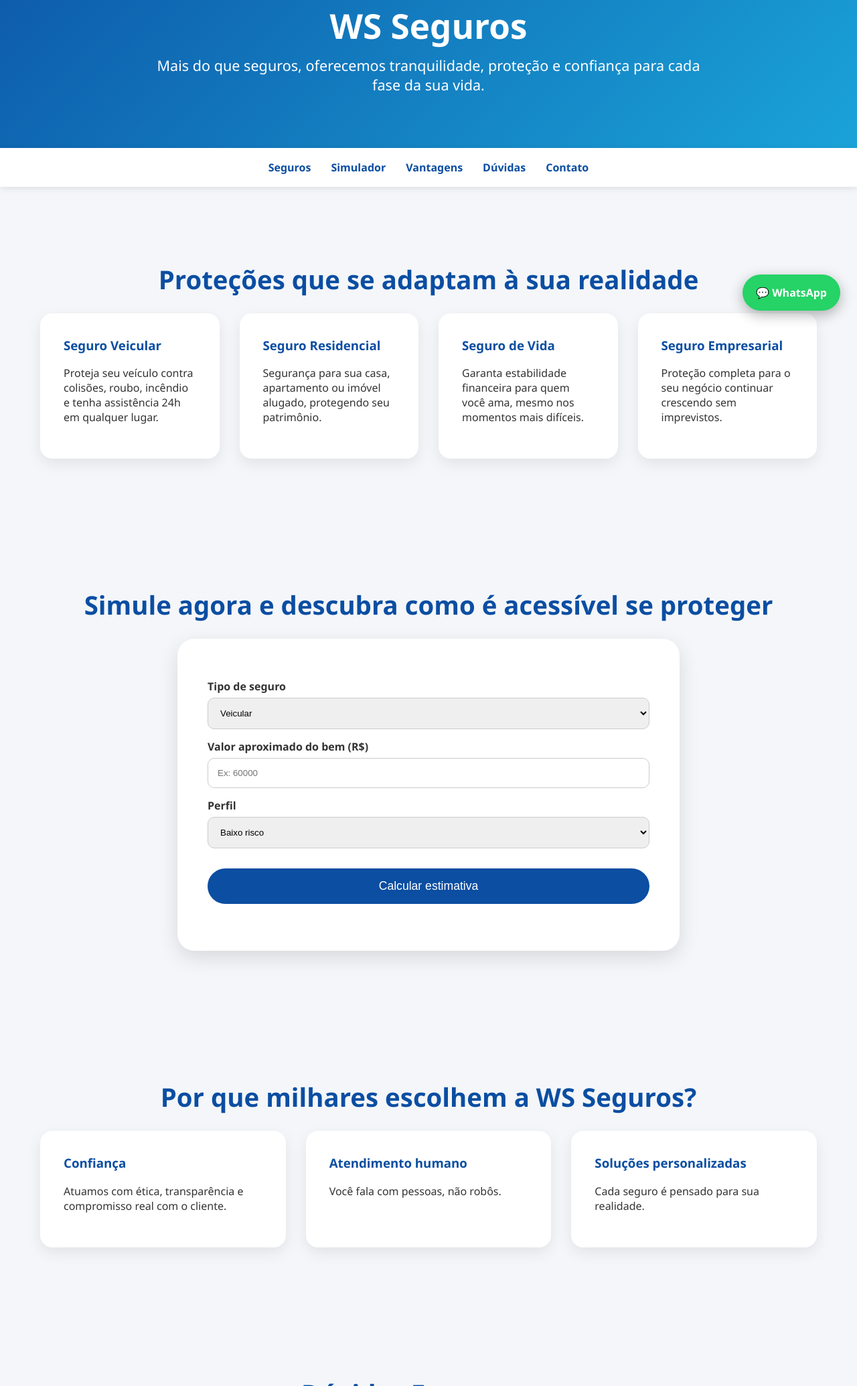
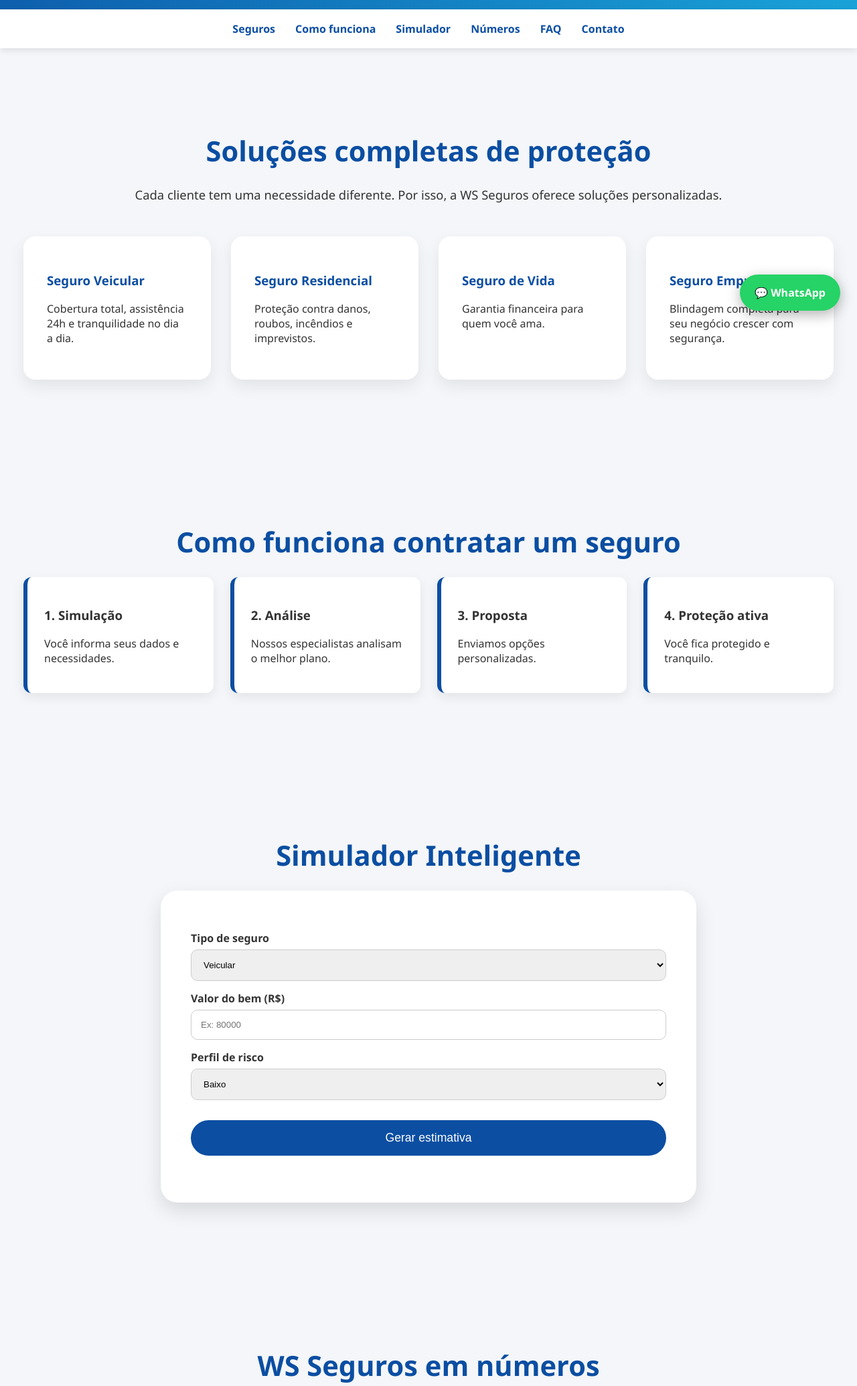
Before and after one commit to ArthurCarminatti05/ws-seguros, a plain HTML site: page index.html in a window 1280 px wide. Shown: the part 311-2381 px from the top of the page at 67% size. Drawn offline with Linux system fonts and the light colour scheme.

Commit message:
Update index.html

```diff
--- a/index.html
+++ b/index.html
@@ -1,213 +1,146 @@
 <!DOCTYPE html>
 <html lang="pt-BR">
 <head>
-  <meta charset="UTF-8" />
-  <meta name="viewport" content="width=device-width, initial-scale=1.0" />
-  <title>WS Seguros | Proteção Completa para Você</title>
-  <meta name="description" content="WS Seguros oferece seguros veicular, residencial, vida e empresarial. Simule online, fale no WhatsApp e proteja o que importa." />
+<meta charset="UTF-8">
+<meta name="viewport" content="width=device-width, initial-scale=1.0">
+<title>WS Seguros | Plataforma Inteligente de Proteção</title>
+<meta name="description" content="Plataforma digital da WS Seguros. Simule, compare, solicite propostas e fale com especialistas em seguros.">
 
 <style>
 :root{
   --azul:#0b4ea2;
-      --azul-claro:#1aa3d8;
+  --azul2:#1aa3d8;
+  --escuro:#0a3d80;
   --cinza:#f4f6f9;
-      --escuro:#0a3d80;
 }
 
-    *{box-sizing:border-box;scroll-behavior:smooth;}
-
-    body{
-      margin:0;
-      font-family:'Segoe UI', Arial, sans-serif;
-      background:var(--cinza);
-      color:#333;
-    }
+*{box-sizing:border-box;scroll-behavior:smooth}
+body{margin:0;font-family:'Segoe UI',Arial,sans-serif;background:var(--cinza);color:#333}
 
 header{
-      background:linear-gradient(135deg,var(--azul),var(--azul-claro));
-      color:#fff;
-      padding:80px 20px;
-      text-align:center;
-      animation:fadeDown 1s ease;
+  background:linear-gradient(135deg,var(--azul),var(--azul2));
+  color:#fff;padding:90px 20px;text-align:center
 }
+header h1{font-size:3.4rem;margin:0}
+header p{font-size:1.4rem;max-width:900px;margin:20px auto}
 
-    @keyframes fadeDown{from{opacity:0;transform:translateY(-30px);}to{opacity:1;transform:translateY(0);}}
+nav{background:#fff;position:sticky;top:0;z-index:1000;box-shadow:0 3px 10px rgba(0,0,0,.1)}
+nav ul{display:flex;justify-content:center;gap:30px;list-style:none;padding:18px;margin:0;flex-wrap:wrap}
+nav a{text-decoration:none;color:var(--azul);font-weight:600}
 
-    header img{max-width:190px;margin-bottom:25px;}
-    header h1{font-size:3.2rem;margin:10px 0;}
-    header p{font-size:1.35rem;max-width:850px;margin:auto;}
+section{max-width:1250px;margin:auto;padding:90px 20px}
+section h2{text-align:center;font-size:2.6rem;color:var(--azul);margin-bottom:25px}
+section p.intro{text-align:center;max-width:900px;margin:0 auto 50px;font-size:1.15rem}
 
-    nav{
-      background:#fff;
-      box-shadow:0 2px 10px rgba(0,0,0,.1);
-      position:sticky;
-      top:0;
-      z-index:1000;
-    }
+.cards{display:grid;grid-template-columns:repeat(auto-fit,minmax(260px,1fr));gap:30px}
+.card{background:#fff;border-radius:18px;padding:35px;box-shadow:0 10px 25px rgba(0,0,0,.08);transition:.4s}
+.card:hover{transform:translateY(-10px)}
+.card h3{color:var(--azul)}
 
-    nav ul{
-      list-style:none;
-      display:flex;
-      justify-content:center;
-      gap:30px;
-      padding:18px;
-      margin:0;
-      flex-wrap:wrap;
-    }
+.timeline{display:grid;grid-template-columns:repeat(auto-fit,minmax(250px,1fr));gap:25px}
+.timeline div{background:#fff;border-left:6px solid var(--azul);padding:25px;border-radius:12px;box-shadow:0 6px 18px rgba(0,0,0,.08)}
 
-    nav a{color:var(--azul);text-decoration:none;font-weight:600;}
+.simulador{background:#fff;border-radius:25px;padding:45px;box-shadow:0 12px 30px rgba(0,0,0,.12);max-width:800px;margin:auto}
+label{display:block;margin-top:15px;font-weight:600}
+input,select{width:100%;padding:14px;margin-top:6px;border-radius:10px;border:1px solid #ccc}
+button{margin-top:30px;width:100%;padding:16px;border:none;border-radius:40px;background:var(--azul);color:#fff;font-size:1.1rem;cursor:pointer}
+button:hover{background:var(--escuro)}
+.resultado{text-align:center;font-size:1.3rem;font-weight:bold;color:var(--azul);margin-top:25px}
 
-    section{max-width:1200px;margin:auto;padding:80px 20px;}
+.dashboard{display:grid;grid-template-columns:repeat(auto-fit,minmax(240px,1fr));gap:25px}
+.stat{background:#fff;border-radius:18px;padding:30px;text-align:center;box-shadow:0 8px 22px rgba(0,0,0,.08)}
+.stat span{font-size:2.6rem;color:var(--azul);font-weight:bold}
 
-    h2{color:var(--azul);font-size:2.4rem;margin-bottom:25px;text-align:center;}
+.faq details{background:#fff;padding:22px;border-radius:14px;margin-bottom:15px;box-shadow:0 4px 14px rgba(0,0,0,.08)}
 
-    .cards{
-      display:grid;
-      grid-template-columns:repeat(auto-fit,minmax(260px,1fr));
-      gap:30px;
-    }
+.cta{background:linear-gradient(135deg,var(--azul),var(--azul2));color:#fff;text-align:center;padding:100px 20px}
+.cta a{background:#fff;color:var(--azul);padding:20px 50px;border-radius:50px;text-decoration:none;font-weight:bold;font-size:1.2rem}
 
-    .card{
-      background:#fff;
-      border-radius:18px;
-      padding:35px;
-      box-shadow:0 8px 22px rgba(0,0,0,.08);
-      transition:.4s;
-    }
+footer{background:var(--escuro);color:#fff;text-align:center;padding:50px 20px}
 
-    .card:hover{transform:translateY(-10px);}
-
-    .card h3{color:var(--azul);margin-top:0;}
-
-    .simulador{
-      background:#fff;
-      border-radius:25px;
-      padding:45px;
-      box-shadow:0 10px 30px rgba(0,0,0,.12);
-      max-width:750px;
-      margin:auto;
-      animation:fadeUp 1s ease;
-    }
-
-    @keyframes fadeUp{from{opacity:0;transform:translateY(40px);}to{opacity:1;transform:translateY(0);}}
-
-    label{font-weight:600;margin-top:15px;display:block;}
-    select,input{
-      width:100%;padding:14px;margin-top:6px;border-radius:10px;border:1px solid #ccc;
-    }
-
-    button{
-      margin-top:30px;width:100%;padding:16px;border:none;
-      background:var(--azul);color:#fff;font-size:1.1rem;
-      border-radius:40px;cursor:pointer;transition:.3s;
-    }
-
-    button:hover{background:var(--escuro);}
-
-    .resultado{margin-top:25px;font-size:1.25rem;font-weight:bold;color:var(--azul);text-align:center;}
-
-    .faq details{
-      background:#fff;padding:22px;border-radius:14px;margin-bottom:18px;
-      box-shadow:0 4px 14px rgba(0,0,0,.08);
-    }
-
-    .cta{
-      background:linear-gradient(135deg,var(--azul),var(--azul-claro));
-      color:#fff;text-align:center;padding:90px 20px;
-    }
-
-    .cta a{
-      background:#fff;color:var(--azul);padding:18px 45px;border-radius:45px;
-      text-decoration:none;font-size:1.2rem;font-weight:bold;display:inline-block;margin-top:25px;
-    }
-
-    footer{background:var(--escuro);color:#fff;text-align:center;padding:45px 20px;}
-
-    /* WhatsApp */
-    .whatsapp{
-      position:fixed;bottom:25px;right:25px;background:#25d366;color:#fff;
-      padding:16px 20px;border-radius:50px;text-decoration:none;font-weight:bold;
-      box-shadow:0 6px 20px rgba(0,0,0,.3);z-index:2000;
-    }
+.whatsapp{position:fixed;bottom:25px;right:25px;background:#25d366;color:#fff;padding:16px 22px;border-radius:50px;text-decoration:none;font-weight:bold;box-shadow:0 6px 20px rgba(0,0,0,.3);z-index:2000}
 </style>
 </head>
 <body>
 
 <header>
-  <img src="ws.jfif" alt="WS Seguros">
 <h1>WS Seguros</h1>
-  <p>Mais do que seguros, oferecemos tranquilidade, proteção e confiança para cada fase da sua vida.</p>
+<p>Uma plataforma inteligente para proteger seu patrimônio, sua família e o seu futuro.</p>
 </header>
 
 <nav>
 <ul>
 <li><a href="#seguros">Seguros</a></li>
+<li><a href="#como">Como funciona</a></li>
 <li><a href="#simulador">Simulador</a></li>
-    <li><a href="#beneficios">Vantagens</a></li>
-    <li><a href="#faq">Dúvidas</a></li>
+<li><a href="#dados">Números</a></li>
+<li><a href="#faq">FAQ</a></li>
 <li><a href="#contato">Contato</a></li>
 </ul>
 </nav>
 
 <section id="seguros">
-  <h2>Proteções que se adaptam à sua realidade</h2>
+<h2>Soluções completas de proteção</h2>
+<p class="intro">Cada cliente tem uma necessidade diferente. Por isso, a WS Seguros oferece soluções personalizadas.</p>
 <div class="cards">
-    <div class="card"><h3>Seguro Veicular</h3><p>Proteja seu veículo contra colisões, roubo, incêndio e tenha assistência 24h em qualquer lugar.</p></div>
-    <div class="card"><h3>Seguro Residencial</h3><p>Segurança para sua casa, apartamento ou imóvel alugado, protegendo seu patrimônio.</p></div>
-    <div class="card"><h3>Seguro de Vida</h3><p>Garanta estabilidade financeira para quem você ama, mesmo nos momentos mais difíceis.</p></div>
-    <div class="card"><h3>Seguro Empresarial</h3><p>Proteção completa para o seu negócio continuar crescendo sem imprevistos.</p></div>
+<div class="card"><h3>Seguro Veicular</h3><p>Cobertura total, assistência 24h e tranquilidade no dia a dia.</p></div>
+<div class="card"><h3>Seguro Residencial</h3><p>Proteção contra danos, roubos, incêndios e imprevistos.</p></div>
+<div class="card"><h3>Seguro de Vida</h3><p>Garantia financeira para quem você ama.</p></div>
+<div class="card"><h3>Seguro Empresarial</h3><p>Blindagem completa para seu negócio crescer com segurança.</p></div>
+</div>
+</section>
+
+<section id="como">
+<h2>Como funciona contratar um seguro</h2>
+<div class="timeline">
+<div><h3>1. Simulação</h3><p>Você informa seus dados e necessidades.</p></div>
+<div><h3>2. Análise</h3><p>Nossos especialistas analisam o melhor plano.</p></div>
+<div><h3>3. Proposta</h3><p>Enviamos opções personalizadas.</p></div>
+<div><h3>4. Proteção ativa</h3><p>Você fica protegido e tranquilo.</p></div>
 </div>
 </section>
 
 <section id="simulador">
-  <h2>Simule agora e descubra como é acessível se proteger</h2>
+<h2>Simulador Inteligente</h2>
 <div class="simulador">
 <label>Tipo de seguro</label>
-    <select id="tipo">
-      <option value="veiculo">Veicular</option>
-      <option value="residencia">Residencial</option>
-      <option value="vida">Vida</option>
-    </select>
-
-    <label>Valor aproximado do bem (R$)</label>
-    <input type="number" id="valor" placeholder="Ex: 60000">
-
-    <label>Perfil</label>
-    <select id="perfil">
-      <option value="baixo">Baixo risco</option>
-      <option value="medio">Risco médio</option>
-      <option value="alto">Alto risco</option>
-    </select>
-
-    <button onclick="simular()">Calcular estimativa</button>
+<select id="tipo"><option value="veiculo">Veicular</option><option value="residencia">Residencial</option><option value="vida">Vida</option></select>
+<label>Valor do bem (R$)</label>
+<input type="number" id="valor" placeholder="Ex: 80000">
+<label>Perfil de risco</label>
+<select id="perfil"><option value="baixo">Baixo</option><option value="medio">Médio</option><option value="alto">Alto</option></select>
+<button onclick="simular()">Gerar estimativa</button>
 <div class="resultado" id="resultado"></div>
 </div>
 </section>
 
-<section id="beneficios">
-  <h2>Por que milhares escolhem a WS Seguros?</h2>
-  <div class="cards">
-    <div class="card"><h3>Confiança</h3><p>Atuamos com ética, transparência e compromisso real com o cliente.</p></div>
-    <div class="card"><h3>Atendimento humano</h3><p>Você fala com pessoas, não robôs.</p></div>
-    <div class="card"><h3>Soluções personalizadas</h3><p>Cada seguro é pensado para sua realidade.</p></div>
+<section id="dados">
+<h2>WS Seguros em números</h2>
+<div class="dashboard">
+<div class="stat"><span>+5.000</span><p>Clientes protegidos</p></div>
+<div class="stat"><span>98%</span><p>Satisfação</p></div>
+<div class="stat"><span>24h</span><p>Atendimento</p></div>
+<div class="stat"><span>100%</span><p>Transparência</p></div>
 </div>
 </section>
 
-<section id="faq" class="faq">
+<section id="faq">
 <h2>Dúvidas Frequentes</h2>
-  <details><summary>Seguro é caro?</summary><p>Na maioria dos casos, custa menos do que você imagina.</p></details>
-  <details><summary>Posso contratar tudo online?</summary><p>Sim, ou falar diretamente com um consultor.</p></details>
-  <details><summary>Quando posso acionar?</summary><p>Assim que o contrato estiver ativo.</p></details>
+<div class="faq">
+<details><summary>Seguro vale a pena?</summary><p>Sim. Um pequeno valor mensal pode evitar grandes prejuízos.</p></details>
+<details><summary>Posso personalizar meu plano?</summary><p>Totalmente. Cada seguro é feito sob medida.</p></details>
+<details><summary>Como contratar?</summary><p>Online ou diretamente com um especialista.</p></details>
+</div>
 </section>
 
 <section class="cta" id="contato">
-  <h2>Não espere o imprevisto acontecer</h2>
-  <p>Fale agora com um especialista e proteja o que é mais importante para você.</p>
+<h2>Proteja hoje o que levou anos para conquistar</h2>
+<p>Fale agora com um especialista WS Seguros.</p>
 <a href="tel:4933661497">📞 (49) 3366-1497</a>
 </section>
 
 <footer>
-  <p>© 2025 WS Seguros • Segurança que acompanha você</p>
+<p>© 2025 WS Seguros • Plataforma Digital de Proteção</p>
 </footer>
 
 <a class="whatsapp" href="https://wa.me/554933661497" target="_blank">💬 WhatsApp</a>
@@ -217,18 +150,10 @@
 const tipo=document.getElementById('tipo').value;
 const valor=parseFloat(document.getElementById('valor').value);
 const perfil=document.getElementById('perfil').value;
-
-    if(!valor || valor<=0){
-      document.getElementById('resultado').innerText='Informe um valor válido.';
-      return;
-    }
-
-    let taxaBase = tipo==='vida'?0.02:tipo==='residencia'?0.015:0.03;
-    let fator = perfil==='alto'?1.3:perfil==='medio'?1.15:1;
-
-    const estimativa = (valor * taxaBase * fator).toFixed(2);
-
-    document.getElementById('resultado').innerText = `Estimativa mensal aproximada: R$ ${estimativa}`;
+if(!valor||valor<=0){document.getElementById('resultado').innerText='Informe um valor válido';return}
+let base=tipo==='vida'?0.02:tipo==='residencia'?0.015:0.03;
+let fator=perfil==='alto'?1.3:perfil==='medio'?1.15:1;
+document.getElementById('resultado').innerText=`Estimativa mensal: R$ ${(valor*base*fator).toFixed(2)}`;
 }
 </script>
 
```
Lines whose indentation alone changed are shown as unchanged.
